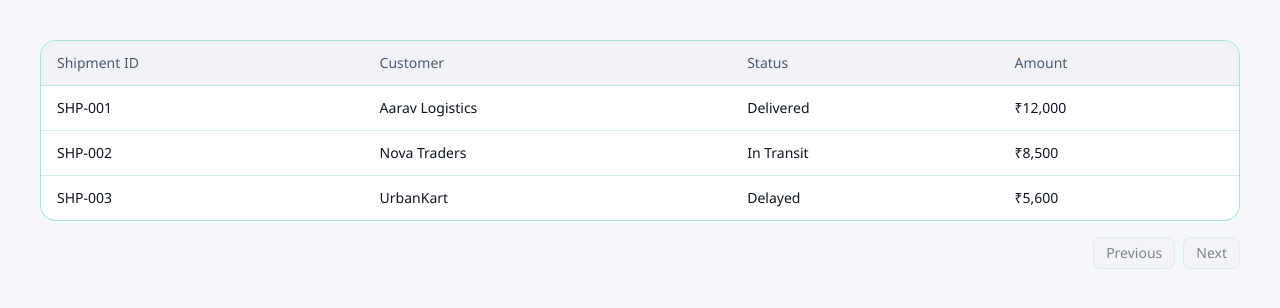
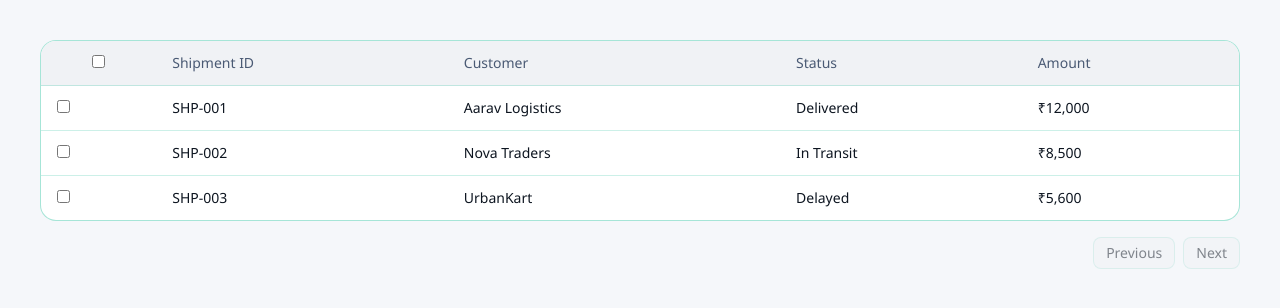
Before and after one commit to snehagoswami02/neurolinkx-fe, a Next.js app: page / in a window 1280 px wide. Shown: the top 308 px of the page. Built offline with nearby package versions, Linux system fonts and the light colour scheme.

Commit message:
feat: enhance DataTable with row selection and bulk actions support

```diff
--- a/src/components/ui/data-table/data-table.tsx
+++ b/src/components/ui/data-table/data-table.tsx
@@ -8,6 +8,7 @@ import {
   getPaginationRowModel,
   getSortedRowModel,
   SortingState,
+  RowSelectionState,
   useReactTable,
 } from "@tanstack/react-table";
 
@@ -28,14 +29,20 @@ export function DataTable<TData, TValue>({
   emptyMessage = "No results found.",
 }: DataTableProps<TData, TValue>) {
   const [sorting, setSorting] = React.useState<SortingState>([]);
-
+const [rowSelection, setRowSelection] =
+  React.useState<RowSelectionState>({});
   const table = useReactTable({
     data,
     columns,
     state: {
       sorting,
+      rowSelection,
     },
     onSortingChange: setSorting,
+    onRowSelectionChange: setRowSelection,
+
+    enableRowSelection: true,
+
     getCoreRowModel: getCoreRowModel(),
     getSortedRowModel: getSortedRowModel(),
     getPaginationRowModel: getPaginationRowModel(),
@@ -48,6 +55,14 @@ export function DataTable<TData, TValue>({
           <thead className="bg-[var(--color-surface-2)]">
   {table.getHeaderGroups().map((headerGroup) => (
     <tr key={headerGroup.id}>
+      <th className="px-4 py-3">
+        <input
+          type="checkbox"
+          checked={table.getIsAllPageRowsSelected()}
+          onChange={table.getToggleAllPageRowsSelectedHandler()}
+        />
+      </th>
+
       {headerGroup.headers.map((header) => (
         <th
           key={header.id}
@@ -91,7 +106,15 @@ export function DataTable<TData, TValue>({
                 <tr
                   key={row.id}
                   className="border-t border-[var(--color-border)] hover:bg-[var(--color-primary-dim)]"
-                >
+                ><td className="px-4 py-3">
+      <input
+        type="checkbox"
+        checked={row.getIsSelected()}
+        onChange={row.getToggleSelectedHandler()}
+      />
+    </td>
+
+
                   {row.getVisibleCells().map((cell) => (
                     <td
                       key={cell.id}
```
Lines whose indentation alone changed are shown as unchanged.
